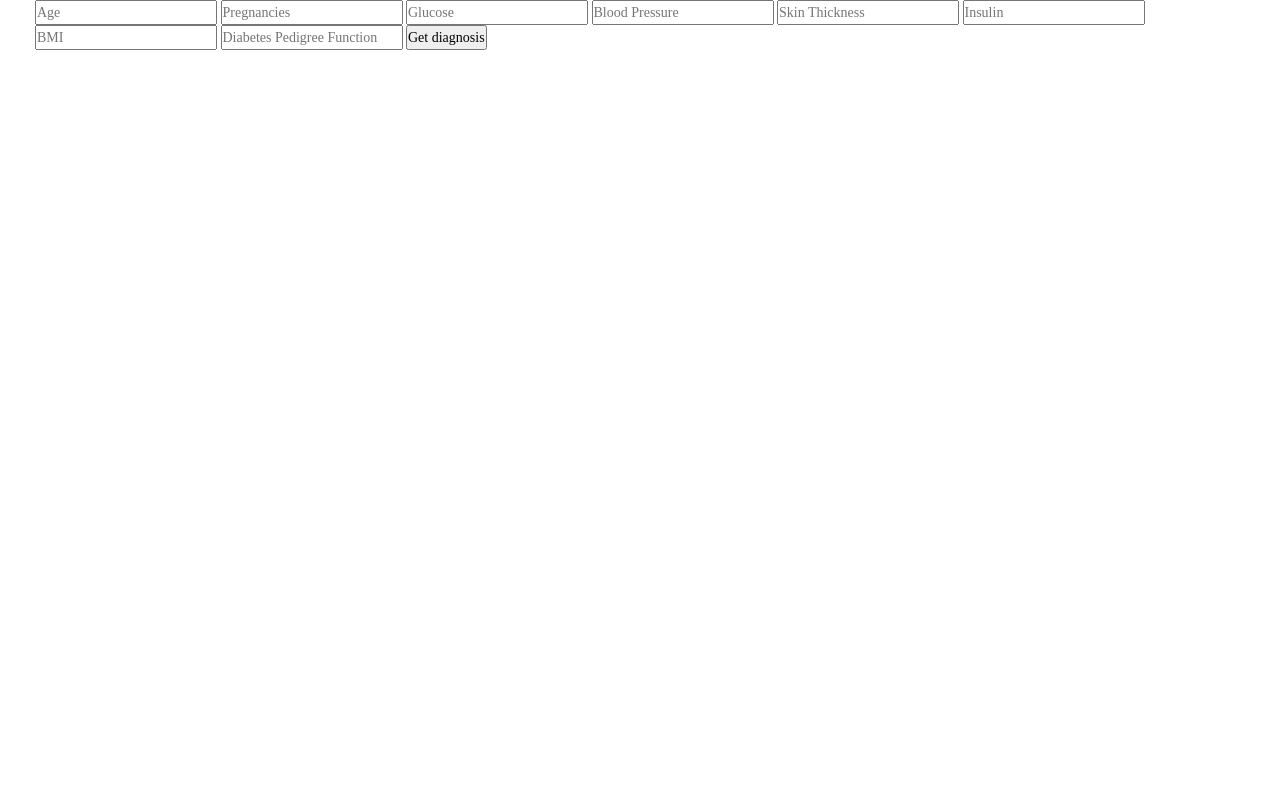
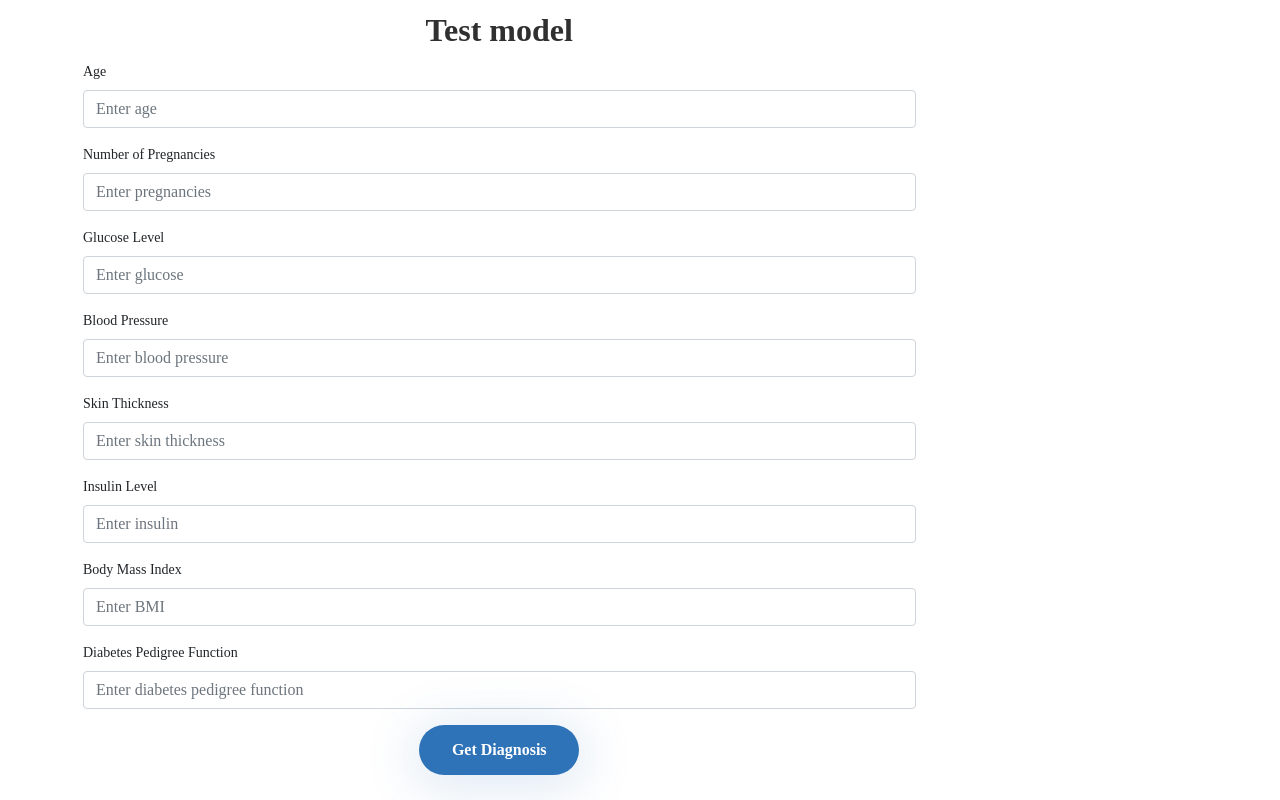
Before and after one commit to mshubhankar/CS792-Project, a Flask app: page /test in a window 1280 px wide. Run offline with Flask 2, Linux system fonts and the light colour scheme; some libraries are stand-ins or nearby versions.

Commit message:
test page design done

```diff
--- a/website/templates/test.html
+++ b/website/templates/test.html
@@ -3,18 +3,51 @@
 {% block content %}
 <section class="progress-area">
 	<div class="container h-100">
-        <form id="test" method="POST" action='#'>
-	        <input type="text" name="age" id="age" placeholder="Age">
-	        <input type="text" name="preg" id="preg" placeholder="Pregnancies">
-	        <input type="text" name="gluc" id="gluc" placeholder="Glucose">
-	        <input type="text" name="bp" id="bp" placeholder="Blood Pressure">
-	        <input type="text" name="skin" id="skin" placeholder="Skin Thickness">
-	        <input type="text" name="ins" id="ins" placeholder="Insulin">
-	        <input type="text" name="bmi" id="bmi" placeholder="BMI">
-	        <input type="text" name="dpf" id="dpf" placeholder="Diabetes Pedigree Function">
-	        <input type="submit" value="Get diagnosis">
-	    </form>
-	    <div id="prediction"></div>
+        <form id="test" method="POST" action='#' class="h-100 w-75">
+            <div class="row h-100 ml-5 mt-2 w-100">
+                <div class="d-flex flex-column w-100">
+                    <div class="d-flex justify-content-center">
+                        <h2>Test model</h2>
+                    </div>
+                    <div class="form-group">
+                        <label for="age">Age</label>
+                        <input type="text" class="form-control" id="age" placeholder="Enter age">
+                    </div>
+                    <div class="form-group">
+                        <label for="preg">Number of Pregnancies</label>
+                        <input type="text" class="form-control" id="preg" placeholder="Enter pregnancies">
+                    </div>
+                    <div class="form-group">
+                        <label for="gluc">Glucose Level</label>
+                        <input type="text" class="form-control" id="gluc" placeholder="Enter glucose">
+                    </div>
+                    <div class="form-group">
+                        <label for="bp">Blood Pressure</label>
+                        <input type="text" class="form-control" id="bp" placeholder="Enter blood pressure">
+                    </div>
+                    <div class="form-group">
+                        <label for="skin">Skin Thickness</label>
+                        <input type="text" class="form-control" id="skin" placeholder="Enter skin thickness">
+                    </div>
+                    <div class="form-group">
+                        <label for="ins">Insulin Level</label>
+                        <input type="text" class="form-control" id="ins" placeholder="Enter insulin">
+                    </div>
+                    <div class="form-group">
+                        <label for="bmi">Body Mass Index</label>
+                        <input type="text" class="form-control" id="bmi" placeholder="Enter BMI">
+                    </div>
+                    <div class="form-group">
+                        <label for="dpf">Diabetes Pedigree Function</label>
+                        <input type="text" class="form-control" id="dpf" placeholder="Enter diabetes pedigree function">
+                    </div>
+                    <div class="d-flex justify-content-center">
+        	           <input type="submit" value="Get diagnosis" class="btn train-btn">
+                    </div>
+                    <div id="prediction"></div>
+                </div>
+            </div>
+    	</form>
     </div>
 </section>
 <script>
```
